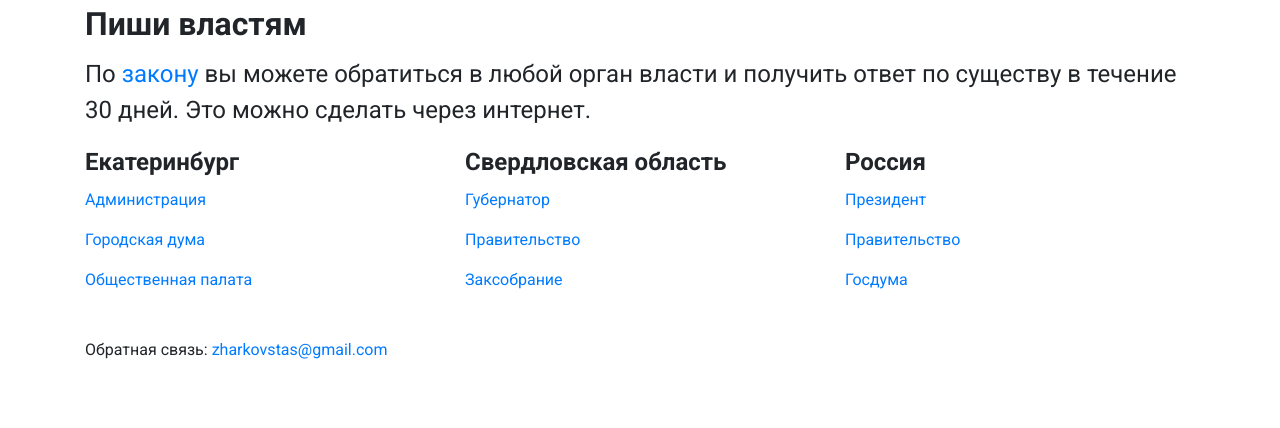
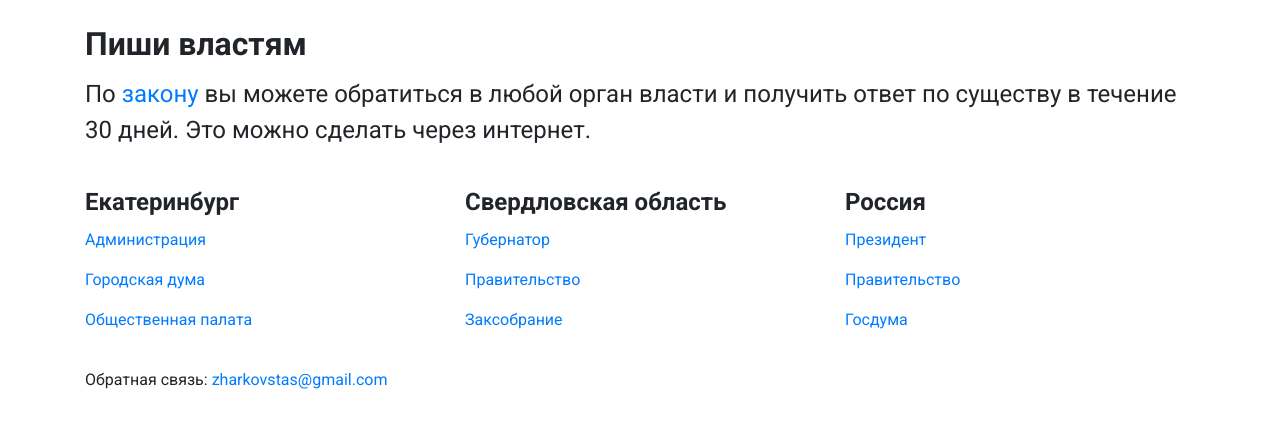
Before and after one commit to zharkovstas/pishi-vlastyam, a plain HTML site: page out/index.html in a window 1280 px wide. Drawn offline with Linux system fonts and the light colour scheme.

Commit message:
fix paddings

```diff
--- a/out/css/style.css
+++ b/out/css/style.css
@@ -1,11 +1,19 @@
 body {
     font-family: 'Roboto', sans-serif;
+}
+
+.header {
+    padding-top: 20px;
 }
 
 .lead {
     font-size: 24px;
 }
 
+.authorities {
+    padding-top: 20px;
+}
+
 .feedback {
-    padding-top: 30px;
+    padding-top: 20px;
 }
```
